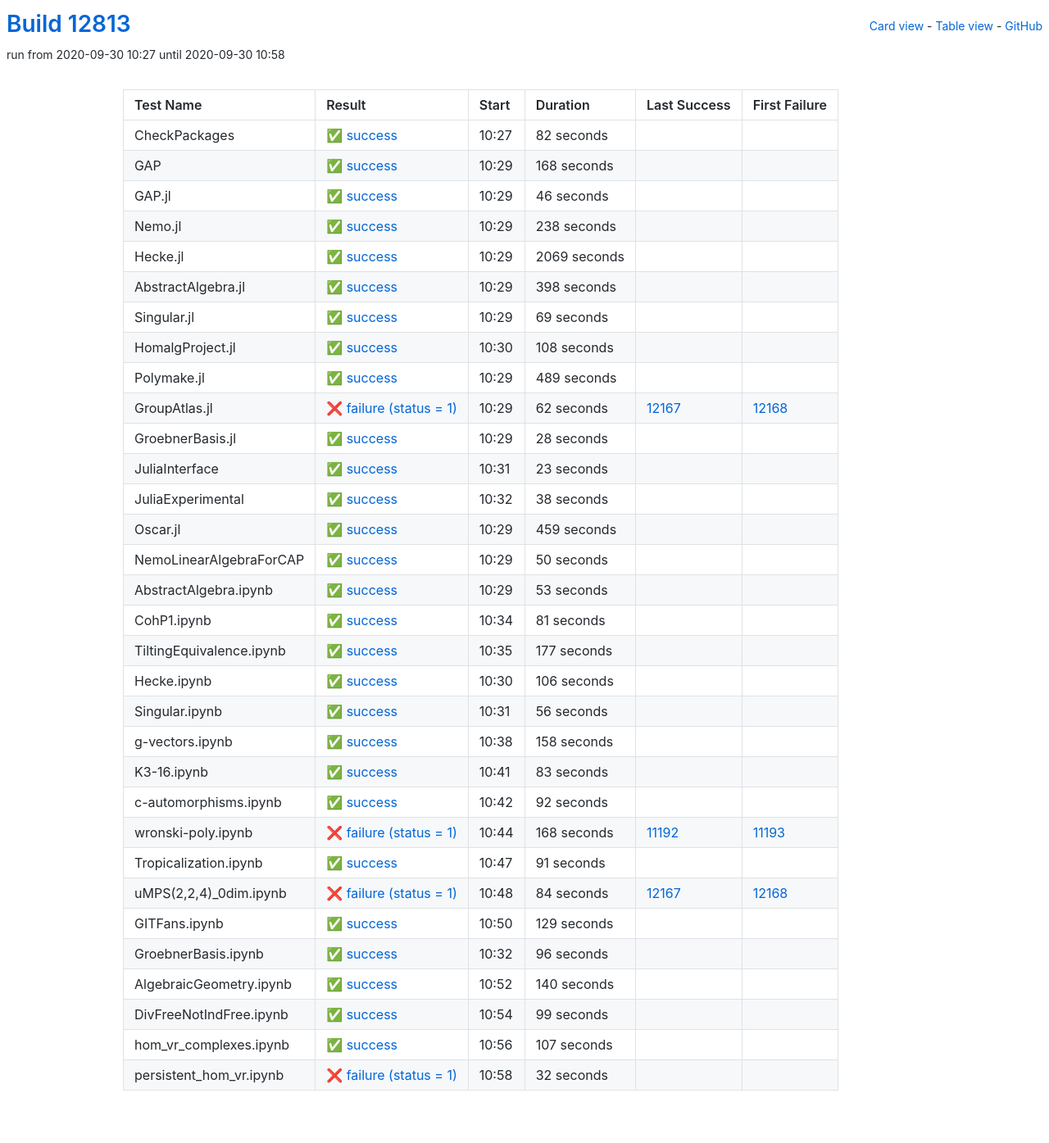
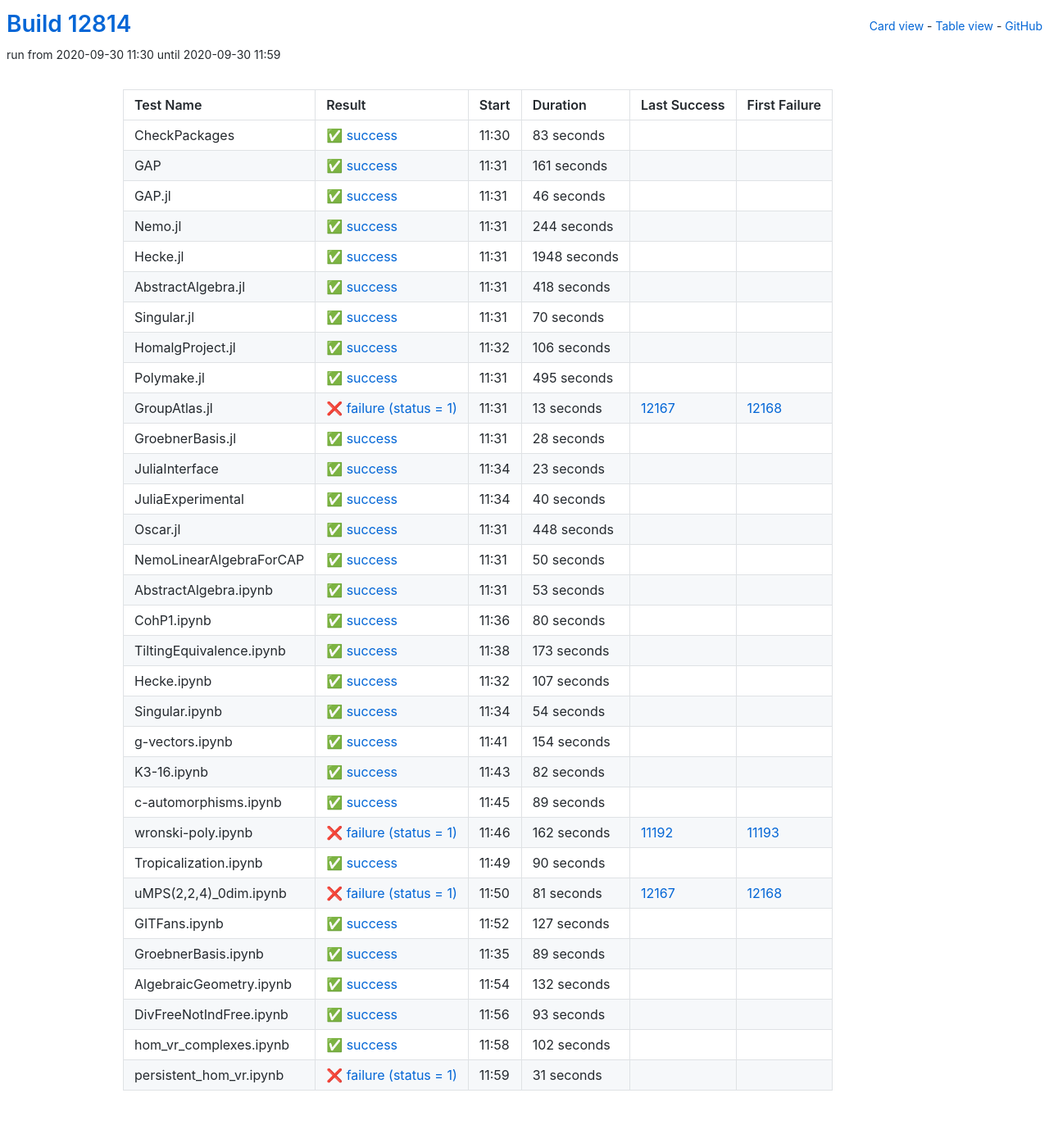
Before and after one commit to oscar-system/oscar-ci-status, a Jekyll site: the page built from table.html, in a window 1280 px wide. Shown: the whole page at 82% size. Built offline with Jekyll 4.4.1, drawn with Linux system fonts in a browser that asks for light colours.

Commit message:
Build #12814

```diff
--- a/_data/ci.yml
+++ b/_data/ci.yml
@@ -1,6 +1,6 @@
 ---
-build: 12813
-build_url: https://oscarci.mathematik.uni-kl.de/job/oscar/12813/
+build: 12814
+build_url: https://oscarci.mathematik.uni-kl.de/job/oscar/12814/
 job: oscar
 organization: oscar-system
 repo: oscar-ci-status
@@ -8,32 +8,32 @@
 tests:
 - name: CheckPackages
   id: checkpackages
-  log: https://oscarci.mathematik.uni-kl.de/job/oscar/12813/artifact/logs/build-12813/CheckPackages.log
-  start: 2020-09-30 10:27
+  log: https://oscarci.mathematik.uni-kl.de/job/oscar/12814/artifact/logs/build-12814/CheckPackages.log
+  start: 2020-09-30 11:30
   success: true
   exitcode: 0
   status: success
-  duration: 82
+  duration: 83
   last_success: false
   last_success_url:
   first_failure: false
   first_failure_url:
 - name: GAP
   id: gap
-  log: https://oscarci.mathematik.uni-kl.de/job/oscar/12813/artifact/logs/build-12813/GAP.log
-  start: 2020-09-30 10:29
+  log: https://oscarci.mathematik.uni-kl.de/job/oscar/12814/artifact/logs/build-12814/GAP.log
+  start: 2020-09-30 11:31
   success: true
   exitcode: 0
   status: success
-  duration: 168
+  duration: 161
   last_success: false
   last_success_url:
   first_failure: false
   first_failure_url:
 - name: GAP.jl
   id: gap-jl
-  log: https://oscarci.mathematik.uni-kl.de/job/oscar/12813/artifact/logs/build-12813/GAP.jl.log
-  start: 2020-09-30 10:29
+  log: https://oscarci.mathematik.uni-kl.de/job/oscar/12814/artifact/logs/build-12814/GAP.jl.log
+  start: 2020-09-30 11:31
   success: true
   exitcode: 0
   status: success
@@ -44,92 +44,92 @@
   first_failure_url:
 - name: Nemo.jl
   id: nemo-jl
-  log: https://oscarci.mathematik.uni-kl.de/job/oscar/12813/artifact/logs/build-12813/Nemo.jl.log
-  start: 2020-09-30 10:29
+  log: https://oscarci.mathematik.uni-kl.de/job/oscar/12814/artifact/logs/build-12814/Nemo.jl.log
+  start: 2020-09-30 11:31
   success: true
   exitcode: 0
   status: success
-  duration: 238
+  duration: 244
   last_success: false
   last_success_url:
   first_failure: false
   first_failure_url:
 - name: Hecke.jl
   id: hecke-jl
-  log: https://oscarci.mathematik.uni-kl.de/job/oscar/12813/artifact/logs/build-12813/Hecke.jl.log
-  start: 2020-09-30 10:29
+  log: https://oscarci.mathematik.uni-kl.de/job/oscar/12814/artifact/logs/build-12814/Hecke.jl.log
+  start: 2020-09-30 11:31
   success: true
   exitcode: 0
   status: success
-  duration: 2069
+  duration: 1948
   last_success: false
   last_success_url:
   first_failure: false
   first_failure_url:
 - name: AbstractAlgebra.jl
   id: abstractalgebra-jl
-  log: https://oscarci.mathematik.uni-kl.de/job/oscar/12813/artifact/logs/build-12813/AbstractAlgebra.jl.log
-  start: 2020-09-30 10:29
+  log: https://oscarci.mathematik.uni-kl.de/job/oscar/12814/artifact/logs/build-12814/AbstractAlgebra.jl.log
+  start: 2020-09-30 11:31
   success: true
   exitcode: 0
   status: success
-  duration: 398
+  duration: 418
   last_success: false
   last_success_url:
   first_failure: false
   first_failure_url:
 - name: Singular.jl
   id: singular-jl
-  log: https://oscarci.mathematik.uni-kl.de/job/oscar/12813/artifact/logs/build-12813/Singular.jl.log
-  start: 2020-09-30 10:29
+  log: https://oscarci.mathematik.uni-kl.de/job/oscar/12814/artifact/logs/build-12814/Singular.jl.log
+  start: 2020-09-30 11:31
   success: true
   exitcode: 0
   status: success
-  duration: 69
+  duration: 70
   last_success: false
   last_success_url:
   first_failure: false
   first_failure_url:
 - name: HomalgProject.jl
   id: homalgproject-jl
-  log: https://oscarci.mathematik.uni-kl.de/job/oscar/12813/artifact/logs/build-12813/HomalgProject.jl.log
-  start: 2020-09-30 10:30
+  log: https://oscarci.mathematik.uni-kl.de/job/oscar/12814/artifact/logs/build-12814/HomalgProject.jl.log
+  start: 2020-09-30 11:32
   success: true
   exitcode: 0
   status: success
-  duration: 108
+  duration: 106
   last_success: false
   last_success_url:
   first_failure: false
   first_failure_url:
 - name: Polymake.jl
   id: polymake-jl
-  log: https://oscarci.mathematik.uni-kl.de/job/oscar/12813/artifact/logs/build-12813/Polymake.jl.log
-  start: 2020-09-30 10:29
+  log: https://oscarci.mathematik.uni-kl.de/job/oscar/12814/artifact/logs/build-12814/Polymake.jl.log
+  start: 2020-09-30 11:31
   success: true
   exitcode: 0
   status: success
-  duration: 489
+  duration: 495
   last_success: false
   last_success_url:
   first_failure: false
   first_failure_url:
 - name: GroupAtlas.jl
   id: groupatlas-jl
-  log: https://oscarci.mathematik.uni-kl.de/job/oscar/12813/artifact/logs/build-12813/GroupAtlas.jl.log
-  start: 2020-09-30 10:29
+  log: https://oscarci.mathematik.uni-kl.de/job/oscar/12814/artifact/logs/build-12814/GroupAtlas.jl.log
+  start: 2020-09-30 11:31
   success: false
   exitcode: 1
   status: failure
-  duration: 62
+  duration: 13
   last_success: 12167
   last_success_url: https://oscarci.mathematik.uni-kl.de/job/oscar/12167/
   first_failure: 12168
   first_failure_url: https://oscarci.mathematik.uni-kl.de/job/oscar/12168/
 - name: GroebnerBasis.jl
   id: groebnerbasis-jl
-  log: https://oscarci.mathematik.uni-kl.de/job/oscar/12813/artifact/logs/build-12813/GroebnerBasis.jl.log
-  start: 2020-09-30 10:29
+  log: https://oscarci.mathematik.uni-kl.de/job/oscar/12814/artifact/logs/build-12814/GroebnerBasis.jl.log
+  start: 2020-09-30 11:31
   success: true
   exitcode: 0
   status: success
@@ -140,8 +140,8 @@
   first_failure_url:
 - name: JuliaInterface
   id: juliainterface
-  log: https://oscarci.mathematik.uni-kl.de/job/oscar/12813/artifact/logs/build-12813/JuliaInterface.log
-  start: 2020-09-30 10:31
+  log: https://oscarci.mathematik.uni-kl.de/job/oscar/12814/artifact/logs/build-12814/JuliaInterface.log
+  start: 2020-09-30 11:34
   success: true
   exitcode: 0
   status: success
@@ -152,32 +152,32 @@
   first_failure_url:
 - name: JuliaExperimental
   id: juliaexperimental
-  log: https://oscarci.mathematik.uni-kl.de/job/oscar/12813/artifact/logs/build-12813/JuliaExperimental.log
-  start: 2020-09-30 10:32
+  log: https://oscarci.mathematik.uni-kl.de/job/oscar/12814/artifact/logs/build-12814/JuliaExperimental.log
+  start: 2020-09-30 11:34
   success: true
   exitcode: 0
   status: success
-  duration: 38
+  duration: 40
   last_success: false
   last_success_url:
   first_failure: false
   first_failure_url:
 - name: Oscar.jl
   id: oscar-jl
-  log: https://oscarci.mathematik.uni-kl.de/job/oscar/12813/artifact/logs/build-12813/Oscar.jl.log
-  start: 2020-09-30 10:29
+  log: https://oscarci.mathematik.uni-kl.de/job/oscar/12814/artifact/logs/build-12814/Oscar.jl.log
+  start: 2020-09-30 11:31
   success: true
   exitcode: 0
   status: success
-  duration: 459
+  duration: 448
   last_success: false
   last_success_url:
   first_failure: false
   first_failure_url:
 - name: NemoLinearAlgebraForCAP
   id: nemolinearalgebraforcap
-  log: https://oscarci.mathematik.uni-kl.de/job/oscar/12813/artifact/logs/build-12813/NemoLinearAlgebraForCAP.log
-  start: 2020-09-30 10:29
+  log: https://oscarci.mathematik.uni-kl.de/job/oscar/12814/artifact/logs/build-12814/NemoLinearAlgebraForCAP.log
+  start: 2020-09-30 11:31
   success: true
   exitcode: 0
   status: success
@@ -188,8 +188,8 @@
   first_failure_url:
 - name: AbstractAlgebra.ipynb
   id: abstractalgebra-ipynb
-  log: https://oscarci.mathematik.uni-kl.de/job/oscar/12813/artifact/logs/build-12813/AbstractAlgebra.ipynb.log
-  start: 2020-09-30 10:29
+  log: https://oscarci.mathematik.uni-kl.de/job/oscar/12814/artifact/logs/build-12814/AbstractAlgebra.ipynb.log
+  start: 2020-09-30 11:31
   success: true
   exitcode: 0
   status: success
@@ -200,176 +200,32 @@
   first_failure_url:
 - name: CohP1.ipynb
   id: cohp1-ipynb
-  log: https://oscarci.mathematik.uni-kl.de/job/oscar/12813/artifact/logs/build-12813/CohP1.ipynb.log
-  start: 2020-09-30 10:34
+  log: https://oscarci.mathematik.uni-kl.de/job/oscar/12814/artifact/logs/build-12814/CohP1.ipynb.log
+  start: 2020-09-30 11:36
   success: true
   exitcode: 0
   status: success
-  duration: 81
+  duration: 80
   last_success: false
   last_success_url:
   first_failure: false
   first_failure_url:
 - name: TiltingEquivalence.ipynb
   id: tiltingequivalence-ipynb
-  log: https://oscarci.mathematik.uni-kl.de/job/oscar/12813/artifact/logs/build-12813/TiltingEquivalence.ipynb.log
-  start: 2020-09-30 10:35
+  log: https://oscarci.mathematik.uni-kl.de/job/oscar/12814/artifact/logs/build-12814/TiltingEquivalence.ipynb.log
+  start: 2020-09-30 11:38
   success: true
   exitcode: 0
   status: success
-  duration: 177
+  duration: 173
   last_success: false
   last_success_url:
   first_failure: false
   first_failure_url:
 - name: Hecke.ipynb
   id: hecke-ipynb
-  log: https://oscarci.mathematik.uni-kl.de/job/oscar/12813/artifact/logs/build-12813/Hecke.ipynb.log
-  start: 2020-09-30 10:30
-  success: true
-  exitcode: 0
-  status: success
-  duration: 106
-  last_success: false
-  last_success_url:
-  first_failure: false
-  first_failure_url:
-- name: Singular.ipynb
-  id: singular-ipynb
-  log: https://oscarci.mathematik.uni-kl.de/job/oscar/12813/artifact/logs/build-12813/Singular.ipynb.log
-  start: 2020-09-30 10:31
-  success: true
-  exitcode: 0
-  status: success
-  duration: 56
-  last_success: false
-  last_success_url:
-  first_failure: false
-  first_failure_url:
-- name: g-vectors.ipynb
-  id: g-vectors-ipynb
-  log: https://oscarci.mathematik.uni-kl.de/job/oscar/12813/artifact/logs/build-12813/g-vectors.ipynb.log
-  start: 2020-09-30 10:38
-  success: true
-  exitcode: 0
-  status: success
-  duration: 158
-  last_success: false
-  last_success_url:
-  first_failure: false
-  first_failure_url:
-- name: K3-16.ipynb
-  id: k3-16-ipynb
-  log: https://oscarci.mathematik.uni-kl.de/job/oscar/12813/artifact/logs/build-12813/K3-16.ipynb.log
-  start: 2020-09-30 10:41
-  success: true
-  exitcode: 0
-  status: success
-  duration: 83
-  last_success: false
-  last_success_url:
-  first_failure: false
-  first_failure_url:
-- name: c-automorphisms.ipynb
-  id: c-automorphisms-ipynb
-  log: https://oscarci.mathematik.uni-kl.de/job/oscar/12813/artifact/logs/build-12813/c-automorphisms.ipynb.log
-  start: 2020-09-30 10:42
-  success: true
-  exitcode: 0
-  status: success
-  duration: 92
-  last_success: false
-  last_success_url:
-  first_failure: false
-  first_failure_url:
-- name: wronski-poly.ipynb
-  id: wronski-poly-ipynb
-  log: https://oscarci.mathematik.uni-kl.de/job/oscar/12813/artifact/logs/build-12813/wronski-poly.ipynb.log
-  start: 2020-09-30 10:44
-  success: false
-  exitcode: 1
-  status: failure
-  duration: 168
-  last_success: 11192
-  last_success_url: https://oscarci.mathematik.uni-kl.de/job/oscar/11192/
-  first_failure: 11193
-  first_failure_url: https://oscarci.mathematik.uni-kl.de/job/oscar/11193/
-- name: Tropicalization.ipynb
-  id: tropicalization-ipynb
-  log: https://oscarci.mathematik.uni-kl.de/job/oscar/12813/artifact/logs/build-12813/Tropicalization.ipynb.log
-  start: 2020-09-30 10:47
-  success: true
-  exitcode: 0
-  status: success
-  duration: 91
-  last_success: false
-  last_success_url:
-  first_failure: false
-  first_failure_url:
-- name: uMPS(2,2,4)_0dim.ipynb
-  id: umps-2-2-4-0dim-ipynb
-  log: https://oscarci.mathematik.uni-kl.de/job/oscar/12813/artifact/logs/build-12813/uMPS-2-2-4-_0dim.ipynb.log
-  start: 2020-09-30 10:48
-  success: false
-  exitcode: 1
-  status: failure
-  duration: 84
-  last_success: 12167
-  last_success_url: https://oscarci.mathematik.uni-kl.de/job/oscar/12167/
-  first_failure: 12168
-  first_failure_url: https://oscarci.mathematik.uni-kl.de/job/oscar/12168/
-- name: GITFans.ipynb
-  id: gitfans-ipynb
-  log: https://oscarci.mathematik.uni-kl.de/job/oscar/12813/artifact/logs/build-12813/GITFans.ipynb.log
-  start: 2020-09-30 10:50
-  success: true
-  exitcode: 0
-  status: success
-  duration: 129
-  last_success: false
-  last_success_url:
-  first_failure: false
-  first_failure_url:
-- name: GroebnerBasis.ipynb
-  id: groebnerbasis-ipynb
-  log: https://oscarci.mathematik.uni-kl.de/job/oscar/12813/artifact/logs/build-12813/GroebnerBasis.ipynb.log
-  start: 2020-09-30 10:32
-  success: true
-  exitcode: 0
-  status: success
-  duration: 96
-  last_success: false
-  last_success_url:
-  first_failure: false
-  first_failure_url:
-- name: AlgebraicGeometry.ipynb
-  id: algebraicgeometry-ipynb
-  log: https://oscarci.mathematik.uni-kl.de/job/oscar/12813/artifact/logs/build-12813/AlgebraicGeometry.ipynb.log
-  start: 2020-09-30 10:52
-  success: true
-  exitcode: 0
-  status: success
-  duration: 140
-  last_success: false
-  last_success_url:
-  first_failure: false
-  first_failure_url:
-- name: DivFreeNotIndFree.ipynb
-  id: divfreenotindfree-ipynb
-  log: https://oscarci.mathematik.uni-kl.de/job/oscar/12813/artifact/logs/build-12813/DivFreeNotIndFree.ipynb.log
-  start: 2020-09-30 10:54
-  success: true
-  exitcode: 0
-  status: success
-  duration: 99
-  last_success: false
-  last_success_url:
-  first_failure: false
-  first_failure_url:
-- name: hom_vr_complexes.ipynb
-  id: hom-vr-complexes-ipynb
-  log: https://oscarci.mathematik.uni-kl.de/job/oscar/12813/artifact/logs/build-12813/hom_vr_complexes.ipynb.log
-  start: 2020-09-30 10:56
+  log: https://oscarci.mathematik.uni-kl.de/job/oscar/12814/artifact/logs/build-12814/Hecke.ipynb.log
+  start: 2020-09-30 11:32
   success: true
   exitcode: 0
   status: success
@@ -378,15 +234,159 @@
   last_success_url:
   first_failure: false
   first_failure_url:
-- name: persistent_hom_vr.ipynb
-  id: persistent-hom-vr-ipynb
-  log: https://oscarci.mathematik.uni-kl.de/job/oscar/12813/artifact/logs/build-12813/persistent_hom_vr.ipynb.log
-  start: 2020-09-30 10:58
-  success: false
-  exitcode: 1
-  status: failure
-  duration: 32
+- name: Singular.ipynb
+  id: singular-ipynb
+  log: https://oscarci.mathematik.uni-kl.de/job/oscar/12814/artifact/logs/build-12814/Singular.ipynb.log
+  start: 2020-09-30 11:34
+  success: true
+  exitcode: 0
+  status: success
+  duration: 54
   last_success: false
   last_success_url:
   first_failure: false
   first_failure_url:
+- name: g-vectors.ipynb
+  id: g-vectors-ipynb
+  log: https://oscarci.mathematik.uni-kl.de/job/oscar/12814/artifact/logs/build-12814/g-vectors.ipynb.log
+  start: 2020-09-30 11:41
+  success: true
+  exitcode: 0
+  status: success
+  duration: 154
+  last_success: false
+  last_success_url:
+  first_failure: false
+  first_failure_url:
+- name: K3-16.ipynb
+  id: k3-16-ipynb
+  log: https://oscarci.mathematik.uni-kl.de/job/oscar/12814/artifact/logs/build-12814/K3-16.ipynb.log
+  start: 2020-09-30 11:43
+  success: true
+  exitcode: 0
+  status: success
+  duration: 82
+  last_success: false
+  last_success_url:
+  first_failure: false
+  first_failure_url:
+- name: c-automorphisms.ipynb
+  id: c-automorphisms-ipynb
+  log: https://oscarci.mathematik.uni-kl.de/job/oscar/12814/artifact/logs/build-12814/c-automorphisms.ipynb.log
+  start: 2020-09-30 11:45
+  success: true
+  exitcode: 0
+  status: success
+  duration: 89
+  last_success: false
+  last_success_url:
+  first_failure: false
+  first_failure_url:
+- name: wronski-poly.ipynb
+  id: wronski-poly-ipynb
+  log: https://oscarci.mathematik.uni-kl.de/job/oscar/12814/artifact/logs/build-12814/wronski-poly.ipynb.log
+  start: 2020-09-30 11:46
+  success: false
+  exitcode: 1
+  status: failure
+  duration: 162
+  last_success: 11192
+  last_success_url: https://oscarci.mathematik.uni-kl.de/job/oscar/11192/
+  first_failure: 11193
+  first_failure_url: https://oscarci.mathematik.uni-kl.de/job/oscar/11193/
+- name: Tropicalization.ipynb
+  id: tropicalization-ipynb
+  log: https://oscarci.mathematik.uni-kl.de/job/oscar/12814/artifact/logs/build-12814/Tropicalization.ipynb.log
+  start: 2020-09-30 11:49
+  success: true
+  exitcode: 0
+  status: success
+  duration: 90
+  last_success: false
+  last_success_url:
+  first_failure: false
+  first_failure_url:
+- name: uMPS(2,2,4)_0dim.ipynb
+  id: umps-2-2-4-0dim-ipynb
+  log: https://oscarci.mathematik.uni-kl.de/job/oscar/12814/artifact/logs/build-12814/uMPS-2-2-4-_0dim.ipynb.log
+  start: 2020-09-30 11:50
+  success: false
+  exitcode: 1
+  status: failure
+  duration: 81
+  last_success: 12167
+  last_success_url: https://oscarci.mathematik.uni-kl.de/job/oscar/12167/
+  first_failure: 12168
+  first_failure_url: https://oscarci.mathematik.uni-kl.de/job/oscar/12168/
+- name: GITFans.ipynb
+  id: gitfans-ipynb
+  log: https://oscarci.mathematik.uni-kl.de/job/oscar/12814/artifact/logs/build-12814/GITFans.ipynb.log
+  start: 2020-09-30 11:52
+  success: true
+  exitcode: 0
+  status: success
+  duration: 127
+  last_success: false
+  last_success_url:
+  first_failure: false
+  first_failure_url:
+- name: GroebnerBasis.ipynb
+  id: groebnerbasis-ipynb
+  log: https://oscarci.mathematik.uni-kl.de/job/oscar/12814/artifact/logs/build-12814/GroebnerBasis.ipynb.log
+  start: 2020-09-30 11:35
+  success: true
+  exitcode: 0
+  status: success
+  duration: 89
+  last_success: false
+  last_success_url:
+  first_failure: false
+  first_failure_url:
+- name: AlgebraicGeometry.ipynb
+  id: algebraicgeometry-ipynb
+  log: https://oscarci.mathematik.uni-kl.de/job/oscar/12814/artifact/logs/build-12814/AlgebraicGeometry.ipynb.log
+  start: 2020-09-30 11:54
+  success: true
+  exitcode: 0
+  status: success
+  duration: 132
+  last_success: false
+  last_success_url:
+  first_failure: false
+  first_failure_url:
+- name: DivFreeNotIndFree.ipynb
+  id: divfreenotindfree-ipynb
+  log: https://oscarci.mathematik.uni-kl.de/job/oscar/12814/artifact/logs/build-12814/DivFreeNotIndFree.ipynb.log
+  start: 2020-09-30 11:56
+  success: true
+  exitcode: 0
+  status: success
+  duration: 93
+  last_success: false
+  last_success_url:
+  first_failure: false
+  first_failure_url:
+- name: hom_vr_complexes.ipynb
+  id: hom-vr-complexes-ipynb
+  log: https://oscarci.mathematik.uni-kl.de/job/oscar/12814/artifact/logs/build-12814/hom_vr_complexes.ipynb.log
+  start: 2020-09-30 11:58
+  success: true
+  exitcode: 0
+  status: success
+  duration: 102
+  last_success: false
+  last_success_url:
+  first_failure: false
+  first_failure_url:
+- name: persistent_hom_vr.ipynb
+  id: persistent-hom-vr-ipynb
+  log: https://oscarci.mathematik.uni-kl.de/job/oscar/12814/artifact/logs/build-12814/persistent_hom_vr.ipynb.log
+  start: 2020-09-30 11:59
+  success: false
+  exitcode: 1
+  status: failure
+  duration: 31
+  last_success: false
+  last_success_url:
+  first_failure: false
+  first_failure_url:
```
Also changed, not shown: README.md.
